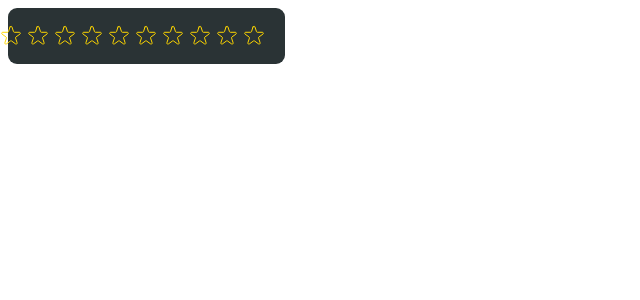
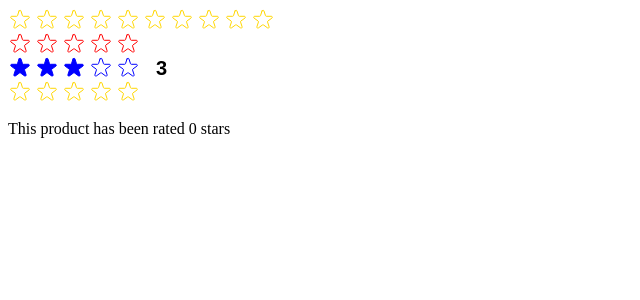
Before and after one commit to shivPosted/usePopcorn-react, a React (Vite) app: page / in a window 1280 px wide. Shown: the top 300 px of the page, without its empty margins (0-640 px from the left). Built offline with nearby package versions, Linux system fonts and the light colour scheme.

Commit message:
using prop types to make star component more reusable

```diff
--- a/eslint.config.js
+++ b/eslint.config.js
@@ -29,7 +29,7 @@ export default [
       ...react.configs['jsx-runtime'].rules,
       ...reactHooks.configs.recommended.rules,
       'react/jsx-no-target-blank': 'off',
-      'react/prop-types': 'off',
+      // 'react/prop-types': 'off',
 
       'react-refresh/only-export-components': [
         'warn',
--- a/src/StarComponent.jsx
+++ b/src/StarComponent.jsx
@@ -1,15 +1,16 @@
 import { useState } from 'react';
+import PropTypes from 'prop-types';
 
 const styleContainer = {
   display: 'flex',
   gap: '16px',
   alignItems: 'center',
-  backgroundColor: '#2A3335',
-  padding: '16px 12px',
-  maxWidth: '20%',
-  borderRadius: '9px',
-  color: '#fff',
-  justifyContent: 'center',
+  // backgroundColor: '#2A3335',
+  // padding: '16px 12px',
+  // maxWidth: '20%',
+  // borderRadius: '9px',
+  // color: '#fff',
+  // justifyContent: 'center',
 };
 
 const styleStarContainer = {
@@ -29,16 +30,30 @@ const styleRatingNum = {
   fontFamily: 'sans-serif',
 };
 
-const styleStar = {
-  width: '24px',
-  height: '24px',
-  cursor: 'pointer',
+StarComponent.propTypes = {
+  maxLength: PropTypes.number,
+  color: PropTypes.string,
+  size: PropTypes.number,
+  ratingString: PropTypes.array,
+  onSetRating: PropTypes.func,
+  defaultRating: PropTypes.number,
 };
 
-export default function StarComponent({ maxLength = 5 }) {
-  const [starCount, setStarCount] = useState(0);
+export default function StarComponent({
+  maxLength = 5,
+  size = 24,
+  color = '#FFD700',
+  ratingString = [],
+  onSetRating = () => {},
+  defaultRating = 0,
+}) {
+  const [starCount, setStarCount] = useState(defaultRating);
   const [tempStarCount, setTempStarCount] = useState(0);
 
+  function handleClick(value) {
+    setStarCount(cur => (cur === value ? 0 : value));
+    onSetRating(value);
+  }
   return (
     <div className="container" style={styleContainer}>
       <div
@@ -49,15 +64,15 @@ export default function StarComponent({ maxLength = 5 }) {
         {Array.from({ length: maxLength }, (_, i) => {
           return (
             <Star
+              color={color}
+              size={size}
               full={tempStarCount ? tempStarCount >= i + 1 : starCount >= i + 1}
               key={i + 1}
               handleMouseEnter={() => {
                 setTempStarCount(i + 1);
               }}
               // handleMouseLeave={() => setTempStarCount(0)}
-              handleClick={() =>
-                setStarCount(cur => (cur === i + 1 ? 0 : i + 1))
-              }
+              handleClick={() => handleClick(i + 1)}
             />
           );
         })}
@@ -71,22 +86,29 @@ export default function StarComponent({ maxLength = 5 }) {
           height: '16px',
         }}
       >
-        {tempStarCount || starCount}
+        {ratingString.length === 0
+          ? tempStarCount || starCount
+          : ratingString[tempStarCount ? tempStarCount - 1 : starCount - 1]}
       </p>
     </div>
   );
 }
 
-function Star({ handleClick, full, handleMouseEnter }) {
+function Star({ handleClick, full, handleMouseEnter, size, color }) {
+  const styleStar = {
+    width: `${size}px`,
+    height: `${size}px`,
+    cursor: 'pointer',
+  };
   return (
     <svg
       onClick={handleClick}
       onMouseEnter={handleMouseEnter}
       // onMouseLeave={handleMouseLeave}
       xmlns="http://www.w3.org/2000/svg"
-      fill={full ? '#FFD700' : 'none'}
+      fill={full ? color : 'none'}
       viewBox="0 0 24 24"
-      stroke="#FFD700"
+      stroke={color}
       style={styleStar}
     >
       <path
@@ -96,6 +118,16 @@ function Star({ handleClick, full, handleMouseEnter }) {
         d="M11.049 2.927c.3-.921 1.603-.921 1.902 0l1.519 4.674a1 1 0 00.95.69h4.915c.969 0 1.371 1.24.588 1.81l-3.976 2.888a1 1 0 00-.363 1.118l1.518 4.674c.3.922-.755 1.688-1.538 1.118l-3.976-2.888a1 1 0 00-1.176 0l-3.976 2.888c-.783.57-1.838-.197-1.538-1.118l1.518-4.674a1 1 0 00-.363-1.118l-3.976-2.888c-.784-.57-.38-1.81.588-1.81h4.914a1 1 0 00.951-.69l1.519-4.674z"
       />
     </svg>
+  );
+}
+
+export function Test() {
+  const [displayRating, setDisplayRating] = useState(0);
+  return (
+    <div className="container">
+      <StarComponent onSetRating={setDisplayRating} />
+      <p>This product has been rated {displayRating} stars</p>
+    </div>
   );
 }
 
--- a/src/main.jsx
+++ b/src/main.jsx
@@ -1,10 +1,20 @@
-import { StrictMode } from 'react';
+import { StrictMode, useState } from 'react';
 import { createRoot } from 'react-dom/client';
 // import App from './App.jsx';
+import { Test } from './StarComponent';
 import StarComponent from './StarComponent';
+
 createRoot(document.getElementById('root')).render(
   <StrictMode>
     {/* <App /> */}
     <StarComponent maxLength={10} />
+    <StarComponent
+      maxLength={5}
+      color="red"
+      size={24}
+      ratingString={['Terrible', 'Bad', 'Ok', 'Good', 'Amazing']}
+    />
+    <StarComponent defaultRating={3} color="blue" />
+    <Test />
   </StrictMode>
 );
```
